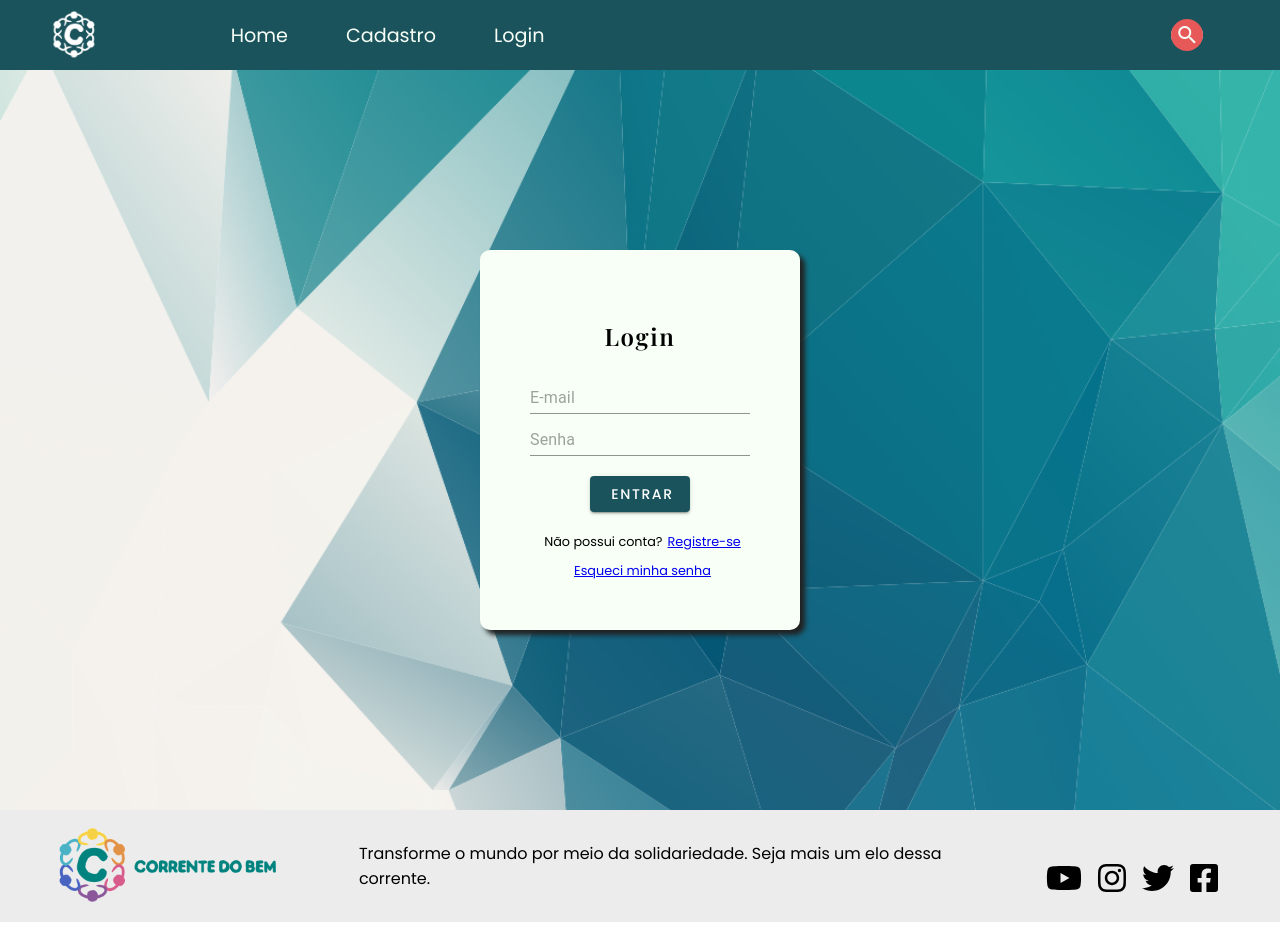
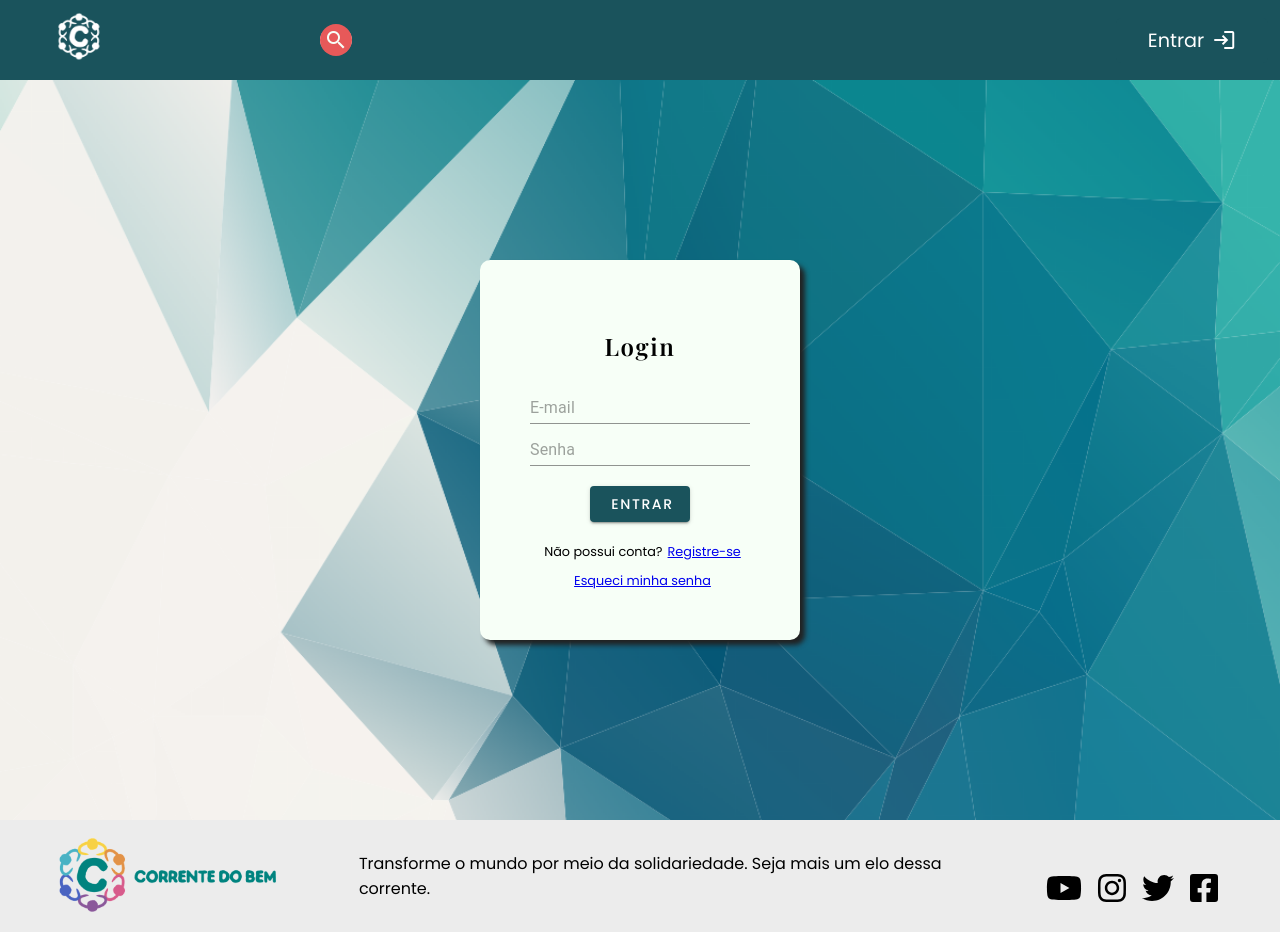
Before and after one commit to raiane-honorato/projeto-integrador-g1, a React (Create React App) app: page /login in a window 1280 px wide. Built offline with nearby package versions, Linux system fonts and the light colour scheme; a web font is replaced by a local one.

Commit message:
nav refeita

```diff
--- a/src/components/Navbar/Navbar.css
+++ b/src/components/Navbar/Navbar.css
@@ -26,21 +26,51 @@
 .nav-container div {
    display:flex;
    align-items: center;
+
 }
 
 .nav-btn-list {
     display: flex;
     list-style-type: none;
-    width: 200px;
-    justify-content: space-evenly;
+    width:6rem;
+    justify-content: center;
+    align-items: center;
     text-decoration: none;
 }
 
 .nav-btn {
     text-decoration: none;
-    color: var(--mainWhite);
+    color: white;
     padding: 5px;
 
+}
+
+#login {
+
+    background-color: var(--primaryColor);
+    padding:.5rem 2rem;
+    border-radius: 5px;
+    display: flex;
+    align-items: center;
+    justify-content: center;
+    transition: 0.3s;
+}
+
+#login:hover {
+background-image: linear-gradient(110deg, #18ca8b, #1c6b77);
+
+}
+
+.login {
+    display: flex;
+    align-items: center;
+    justify-content: center;
+
+}
+
+.login span {
+    display: inline;
+    margin-left: .5rem;
 }
 
 .nav-btn-list li {
@@ -54,9 +84,7 @@
     transition: 500ms;
 }
 
-.nav-btn-list li a:hover {
-    color: var(--secondColor);
- }
+
 
 .nav-logo {
     color: var(--mainWhite);
--- a/src/components/Navbar/Navbar.js
+++ b/src/components/Navbar/Navbar.js
@@ -2,50 +2,33 @@ import { NavLink } from "react-router-dom";
 import "./Navbar.css";
 import miniLogo from "../../img/mini-logo-white.png";
 import SearchBar from "../SearchBar/SearchBar";
-import { faBars } from "@fortawesome/free-solid-svg-icons";
-import { FontAwesomeIcon } from "@fortawesome/react-fontawesome";
 
-
-
-function Navbar({navbarTransparent, changeBackground}) {
-
-  window.addEventListener('scroll', changeBackground)
+function Navbar({ navbarTransparent, changeBackground }) {
+  window.addEventListener("scroll", changeBackground);
 
   return (
     <>
-      <nav className="navbar" id={ navbarTransparent ? 'navbarTransparent' : '' }>
+      <nav className="navbar" id={navbarTransparent ? "navbarTransparent" : ""}>
         <div className="nav-container">
           <div>
+            <NavLink to="/" className="nav-btn" exact>
               <img
                 src={miniLogo}
                 className="nav-logo"
                 alt="logo-corrente-do-bem"
               ></img>
+            </NavLink>
+          </div>
+          <SearchBar />
           <ul className="nav-btn-list">
-              <li>
-                <NavLink to="/" className="nav-btn" exact>
-                  Home
-                </NavLink>
-              </li>
-              <li>
-                <NavLink to="/register_user" className="nav-btn">
-                  Cadastro
-                </NavLink>
-              </li>
-              <li className='login'>
-                <NavLink to="/login" className="nav-btn">
-                  Login
+            <li className="login">
+              <NavLink to="/login" className="nav-btn" id="login">
+              Entrar
+                <span class="material-icons material-icons-outlined">login</span>
+
               </NavLink>
             </li>
           </ul>
-          </div>
-          <SearchBar />
-        {/* <FontAwesomeIcon className="nav-responsive-menu"
-                icon={ faBars }
-                size="2x"
-                alt="Menu"
-
-              /> */}
         </div>
       </nav>
     </>
--- a/src/components/SearchBar/searchBar.css
+++ b/src/components/SearchBar/searchBar.css
@@ -1,6 +1,6 @@
 .searchBlock {
   position: absolute;
-  right: 6%;
+  left: 25%;
   height: 1.5rem;
   background-color: white;
   border: none;
--- a/src/components/Spotlight/spotlight.css
+++ b/src/components/Spotlight/spotlight.css
@@ -21,7 +21,7 @@
   text-align: center;
   font-weight: 500;
   margin: 4rem 0;
-  color: var(--mainBlack);
+  color: var(--primaryColor);
   text-shadow: 1px 1px var(--mainWhite);
 }
 
--- a/src/pages/Login/login.css
+++ b/src/pages/Login/login.css
@@ -56,6 +56,10 @@
     letter-spacing: var(--mainSpacing) !important;
 
 }
+.buttonLogin:hover, .buttonForgot:hover {
+    background-image: linear-gradient(110deg, #18ca8b, #1c6b77);
+
+}
 
 .form {
     display: flex;
```
Also changed, not shown: src/img/login.svg (added), 1 other file (tests, documents, lock files or other folders). Lines whose indentation alone changed are shown as unchanged.
